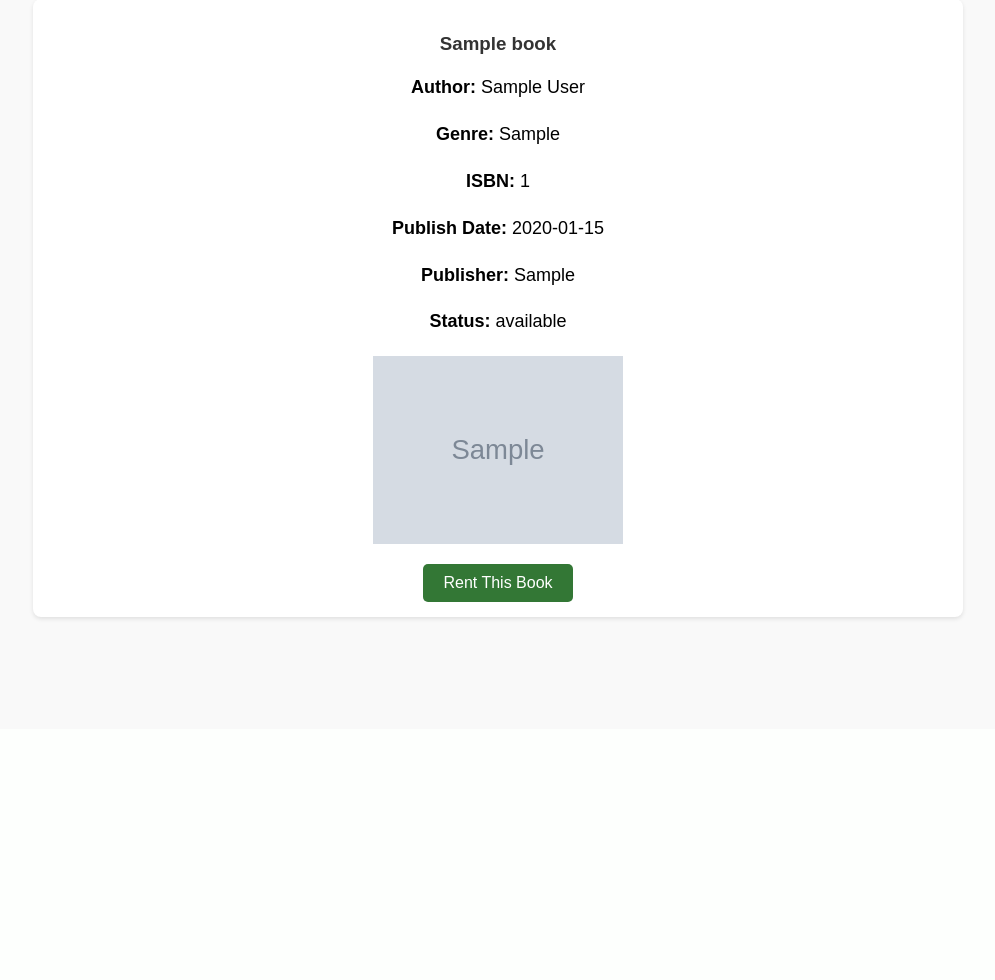
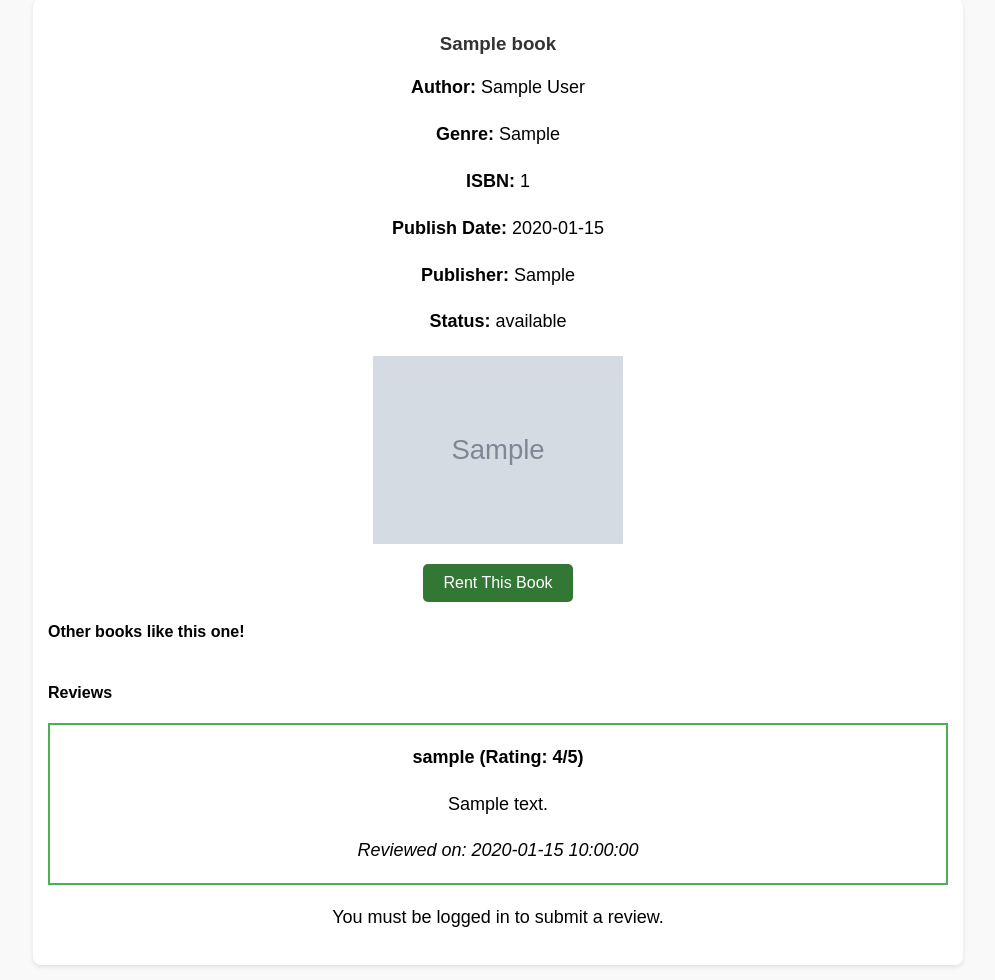
Before and after one commit to besawa2/library-management-system, a PHP site: page /book_details.php?book_id=1 in a window 1280 px wide. Shown: the part 71-1051 px from the top of the page, without its empty margins (142-1137 px from the left). Before the commit the page ends 691 px from the top, so only its background shows below. Run offline with PHP 8.4, Linux system fonts and the light colour scheme; tables that the repository leaves empty hold one stand-in row (values such as "Sample post"); grey boxes marked "Sample" are stand-in pictures.

Commit message:
recommendations and reviews

```diff
--- a/book_details.php
+++ b/book_details.php
@@ -12,6 +12,10 @@
     die("Database connection failed: " . $conn->connect_error);
 }
 
+$book = null;
+$reviews = [];
+$error_message = '';
+
 if (isset($_GET['book_id'])) {
     $book_id = (int)$_GET['book_id'];
 
@@ -24,6 +28,50 @@
         $book = $result->fetch_assoc(); // Store the book details in the $book variable
     } else {
         die("Book not found.");
+    }
+    $genre = $book['Genre'];
+    $rand_book_sql = $conn->prepare("SELECT * FROM books WHERE Genre = ? AND BookID != ? ORDER BY RAND() LIMIT 3");
+    $rand_book_sql->bind_param("si", $genre, $book_id);
+    $rand_book_sql->execute();
+    $rand_book_result = $rand_book_sql->get_result();
+
+    $reviews_sql = $conn->prepare("
+        SELECT r.ReviewText, r.Rating, r.ReviewDate, u.Username
+        FROM reviews r
+        JOIN user u ON r.UserID = u.UserID
+        WHERE r.BookID = ? ORDER BY r.ReviewDate DESC
+    ");
+
+    if ($reviews_sql === false) {
+        die("Error preparing query: " . $conn->error);
+    }
+
+    $reviews_sql->bind_param("i", $book_id);
+    $reviews_sql->execute();
+    $reviews_result = $reviews_sql->get_result();
+
+    while ($review = $reviews_result->fetch_assoc()) {
+        $reviews[] = $review;
+    }
+
+    if ($_SERVER['REQUEST_METHOD'] == 'POST' && isset($_SESSION['user_id'])) {
+        $user_id = $_SESSION['user_id'];
+        $review_text = htmlspecialchars($_POST['review_text']);
+        $rating = (int)$_POST['rating'];
+
+        if (!empty($review_text) && $rating >= 1 && $rating <= 5) {
+            $insert_review = $conn->prepare("
+                INSERT INTO reviews (BookID, UserID, ReviewText, Rating)
+                VALUES (?, ?, ?, ?)
+            ");
+            $insert_review->bind_param("iisi", $book_id, $user_id, $review_text, $rating);
+            $insert_review->execute();
+
+            header("Location: " . $_SERVER['PHP_SELF'] . "?book_id=" . $book_id);
+            exit();
+        } else {
+            $error_message = "Please provide a valid review and rating (1-5).";
+        }
     }
 } else {
     die("No book selected.");
@@ -64,6 +112,46 @@
         <?php else: ?>
             <p>This book is currently unavailable for rent.</p>
         <?php endif; ?>
+
+        <h4>Other books like this one!</h4>
+            <div class="recommendations">
+                <?php while ($rand_book = $rand_book_result->fetch_assoc()): ?>
+                    <div class="book-suggest">
+                        <a style="width:120px; height:auto" href="book_details.php?book_id=<?= $random_book['BookID'] ?>">
+                            <img src="<?= htmlspecialchars($rand_book['BookCover']); ?>" alt="<?= htmlspecialchars($rand_book['Title']); ?> cover" width="120">
+                        </a>
+                        <p><?= htmlspecialchars($rand_book['Title']); ?></p>
+                    </div>
+                <?php endwhile; ?>
+        </div>
+
+        <h4>Reviews</h4>
+        <?php if (count($reviews) > 0): ?>
+            <?php foreach ($reviews as $review): ?>
+                <div style="border:2px solid #4CAF50; margin-bottom:5px">
+                    <p><strong><?= htmlspecialchars($review['Username']); ?> (Rating: <?= $review['Rating']; ?>/5)</strong></p>
+                    <p><?= htmlspecialchars($review['ReviewText']); ?></p>
+                    <p><em>Reviewed on: <?= $review['ReviewDate']; ?></em></p>
+                </div>
+            <?php endforeach; ?>
+        <?php else: ?>
+            <p>No reviews yet, be the first!</p>
+        <?php endif; ?>
+
+        <?php if (isset($_SESSION['user_id'])): ?>
+            <h4>Submit Your Review</h4>
+            <form action="book_details.php?book_id=<?= $book_id; ?>" method="POST">
+                <textarea name="review_text" required placeholder="Write your review here..." rows="1" cols="40"></textarea><br>
+                <label for="rating" style="padding:10px; margin-left:100px">Rating</label>
+                <input type="number" name="rating" min="1" max="5" required><br>
+                <button type="submit" style="margin-left:100px">Submit Review</button>
+            </form>
+            <?php if (isset($error_message)): ?>
+                <p style="color: red;"><?= $error_message; ?></p>
+            <?php endif; ?>
+        <?php else: ?>
+            <p>You must be logged in to submit a review.</p>
+        <?php endif; ?>
     <?php else: ?>
         <p>No details available for this book.</p>
     <?php endif; ?>
--- a/styles/book_details.css
+++ b/styles/book_details.css
@@ -91,3 +91,19 @@
 button:hover {
     background-color: #1f4420;
 }
+
+.recommendations {
+    display:flex;
+    justify-content:space-around;
+    gap:20px;
+}
+
+.book-suggest img {
+    width:120px;
+    height:auto;
+}
+
+.book-suggest p {
+    font-size:14px;
+    margin-top:5px;
+}
```
Also changed, not shown: sql/create_db.sql (+11 -0 lines).
